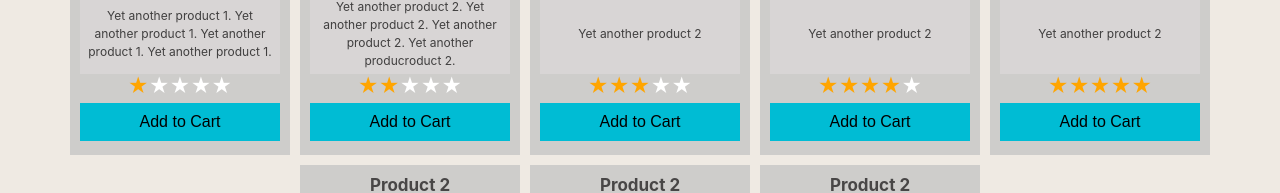
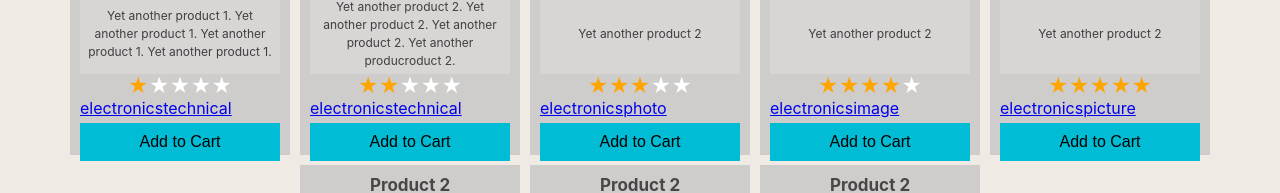
Before and after one commit to rajeshpillai/react-tutorial-ecommerce, a React (Create React App) app: page / in a window 1280 px wide. Shown: the part 425-618 px from the top of the page. Built offline with nearby package versions, Linux system fonts and the light colour scheme.

Commit message:
added tags

```diff
--- a/src/App.js
+++ b/src/App.js
@@ -12,6 +12,8 @@ class App extends Component {
     this.onAddToCart = this.onAddToCart.bind(this);
     this.onRemoveCartItem = this.onRemoveCartItem.bind(this);
     this.onChangeRating = this.onChangeRating.bind(this);
+    this.filterProductsByTag = this.filterProductsByTag.bind(this);
+    this.goBack = this.goBack.bind(this);
   }
 
   state = {
@@ -29,6 +31,7 @@ class App extends Component {
         }
       }
     ],
+    filterProducts:null,
     products: [
       {
         id: 1,
@@ -38,7 +41,8 @@ class App extends Component {
           "Yet another product 1. Yet another product 1. Yet another product 1. Yet another product 1. ",
         featured_image_url: "https://placekitten.com/200/300",
         qoh: 1,
-        rating: 1
+        rating: 1,
+        tags:["electronics","technical"]
       },
       {
         id: 2,
@@ -48,7 +52,8 @@ class App extends Component {
           "Yet another product 2. Yet another product 2. Yet another product 2. Yet another producroduct 2. ",
         featured_image_url: "https://placebear.com/200/300",
         qoh: 3,
-        rating: 2
+        rating: 2,
+        tags:["electronics","technical"]
       },
       {
         id: 3,
@@ -57,7 +62,8 @@ class App extends Component {
         description: "Yet another product 2",
         featured_image_url: "https://placebear.com/200/300",
         qoh: 3,
-        rating: 3
+        rating: 3,
+        tags:["electronics","photo"]
       },
       {
         id: 4,
@@ -66,7 +72,8 @@ class App extends Component {
         description: "Yet another product 2",
         featured_image_url: "https://placebear.com/200/300",
         qoh: 3,
-        rating: 4
+        rating: 4,
+        tags:["electronics","image"]
       },
       {
         id: 5,
@@ -75,7 +82,8 @@ class App extends Component {
         description: "Yet another product 2",
         featured_image_url: "https://placebear.com/200/300",
         qoh: 3,
-        rating: 5
+        rating: 5,
+        tags:["electronics","picture"]
       },
       {
         id: 6,
@@ -84,7 +92,8 @@ class App extends Component {
         description: "Yet another product 2",
         featured_image_url: "https://placebear.com/200/300",
         qoh: 3,
-        rating: 1
+        rating: 1,
+        tags:["electronics","cat"]
       },
       {
         id: 7,
@@ -93,7 +102,8 @@ class App extends Component {
         description: "Yet another product 2",
         featured_image_url: "https://placebear.com/200/300",
         qoh: 3,
-        rating: 3
+        rating: 3,
+        tags:["electronics","technical"]
       },
       {
         id: 8,
@@ -102,7 +112,8 @@ class App extends Component {
         description: "Yet another product 2",
         featured_image_url: "https://placebear.com/200/300",
         qoh: 3,
-        rating: 4
+        rating: 4,
+        tags:["electronics","technical"]
       }
     ]
   };
@@ -164,6 +175,23 @@ class App extends Component {
     });
   }
 
+  filterProductsByTag(tag){
+    let products = this.state.products;
+    products = products.filter(p => {
+      return p.tags.indexOf(tag) != -1;
+    });
+
+    this.setState({
+      filterProducts:products
+    });
+  }
+
+  goBack(){
+    this.setState({
+      filterProducts:null
+    });
+  }
+
   render() {
     return (
       <div className="App">
@@ -179,9 +207,11 @@ class App extends Component {
           </div>
         </header>
         <Products
-          products={this.state.products}
+          products={this.state.filterProducts? this.state.filterProducts: this.state.products}
           onAddToCart={this.onAddToCart}
           onChangeRating={this.onChangeRating}
+          filterProductsByTag={this.filterProductsByTag}
+          goBack ={this.goBack}
         />
 
         <div className="clearfix" />
--- a/src/components/hoc/with-modal.js
+++ b/src/components/hoc/with-modal.js
@@ -8,8 +8,6 @@ const withModal = (WrappedComponent) => {
         }
 
         onShow = (e) => {
-            console.log("this.props.popupClass",this.props.popupClass)    ;
-            console.log("e.target.className",e.target.className);
             if(this.props.popupClass){
                 if(e.target.className === this.props.popupClass){
                     this.setState({
--- a/src/features/product.js
+++ b/src/features/product.js
@@ -6,8 +6,23 @@ import Rating from '../components/rating';
 
 class Product extends Component {
 
+    filterProductsByTag=(tag)=>{
+        this.props.filterProductsByTag(tag);
+    }
+
     render() {
         let product = this.props.product;
+        const tagsView =product.tags.map((tag,i)=>{
+            return(
+                <React.Fragment>
+                    <a href="#" onClick={()=>{this.filterProductsByTag(tag)}}>
+                        <span className="tag">{tag}</span>
+                        {/* { i<product.tags.length-1 && <span className="tag">,</span>} */}
+                    </a>
+                </React.Fragment>
+            )
+        })
+
         let productView =
             <div className="product-item">
             <h3 className="product-title">{product.title}</h3>
@@ -15,6 +30,9 @@ class Product extends Component {
             <div className="product-desc">{product.description}</div>
             <div className="text-center">
               <Rating rating={product.rating} onChangeRating={this.props.onChangeRating} />
+            </div>
+            <div>
+                {tagsView}
             </div>
             <button onClick={e => {
                 this.props.onAddToCart(product.id);
--- a/src/features/products.js
+++ b/src/features/products.js
@@ -4,17 +4,21 @@ import './product.css'
 import withModal from '../components/hoc/with-modal';
 
 export default class Products extends Component {
+    goBack=()=>{
+        this.props.goBack();
+    }
     render() {
 
         let products = this.props.products;
         let productView = products.map((product) => {
             return (
                 <Product onAddToCart={this.props.onAddToCart} onChangeRating={(val)=>{this.props.onChangeRating(product.id,val)}} key={product.id} product={product}
-                 popupClass="p-image"/>
+                 popupClass="p-image" filterProductsByTag={this.props.filterProductsByTag}/>
             )
         })
         return (
             <ul className="product-list">
+            {/* <div><a href="#" onClick={this.goBack}>back</a></div> */}
                 {productView}
             </ul>
         )
```
Also changed, not shown: src/index.css (line endings or trailing spaces).
